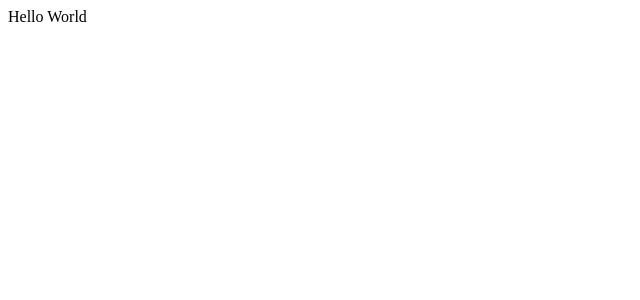
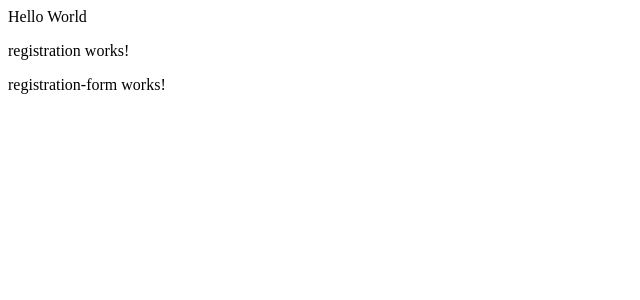
Before and after one commit to SandiSuran/Angular-CVA, an Angular app in the folder angular-cva/: page / in a window 1280 px wide. Shown: the top 300 px of the page, without its empty margins (0-640 px from the left). Built offline with nearby package versions, Linux system fonts and the light colour scheme.

Commit message:
created registration container component

```diff
--- a/angular-cva/apps/registration-app/src/app/app.component.html
+++ b/angular-cva/apps/registration-app/src/app/app.component.html
@@ -1 +1,2 @@
 <div>Hello World</div>
+<angular-cva-registration></angular-cva-registration>
--- a/angular-cva/apps/registration-app/src/app/app.module.ts
+++ b/angular-cva/apps/registration-app/src/app/app.module.ts
@@ -4,9 +4,10 @@ import { BrowserModule } from '@angular/platform-browser';
 import { AppComponent } from './app.component';
 import { AddressComponent } from './components/address/address.component';
 import { RegistrationFormComponent } from './components/registration-form/registration-form.component';
+import { RegistrationComponent } from './containers/registration/registration.component';
 
 @NgModule({
-  declarations: [AppComponent, AddressComponent, RegistrationFormComponent],
+  declarations: [AppComponent, AddressComponent, RegistrationFormComponent, RegistrationComponent],
   imports: [BrowserModule],
   providers: [],
   bootstrap: [AppComponent],
--- /dev/null
+++ b/angular-cva/apps/registration-app/src/app/containers/registration/registration.component.html
@@ -0,0 +1,3 @@
+<p>registration works!</p>
+
+<angular-cva-registration-form></angular-cva-registration-form>
--- /dev/null
+++ b/angular-cva/apps/registration-app/src/app/containers/registration/registration.component.ts
@@ -0,0 +1,13 @@
+import { Component, OnInit, ChangeDetectionStrategy } from '@angular/core';
+
+@Component({
+  selector: 'angular-cva-registration',
+  templateUrl: './registration.component.html',
+  styleUrls: ['./registration.component.scss'],
+  changeDetection: ChangeDetectionStrategy.OnPush,
+})
+export class RegistrationComponent implements OnInit {
+  constructor() {}
+
+  ngOnInit(): void {}
+}
```
Also changed, not shown: angular-cva/apps/registration-app/src/app/containers/registration/registration.component.scss (added), 1 other file (tests, documents, lock files or other folders).
